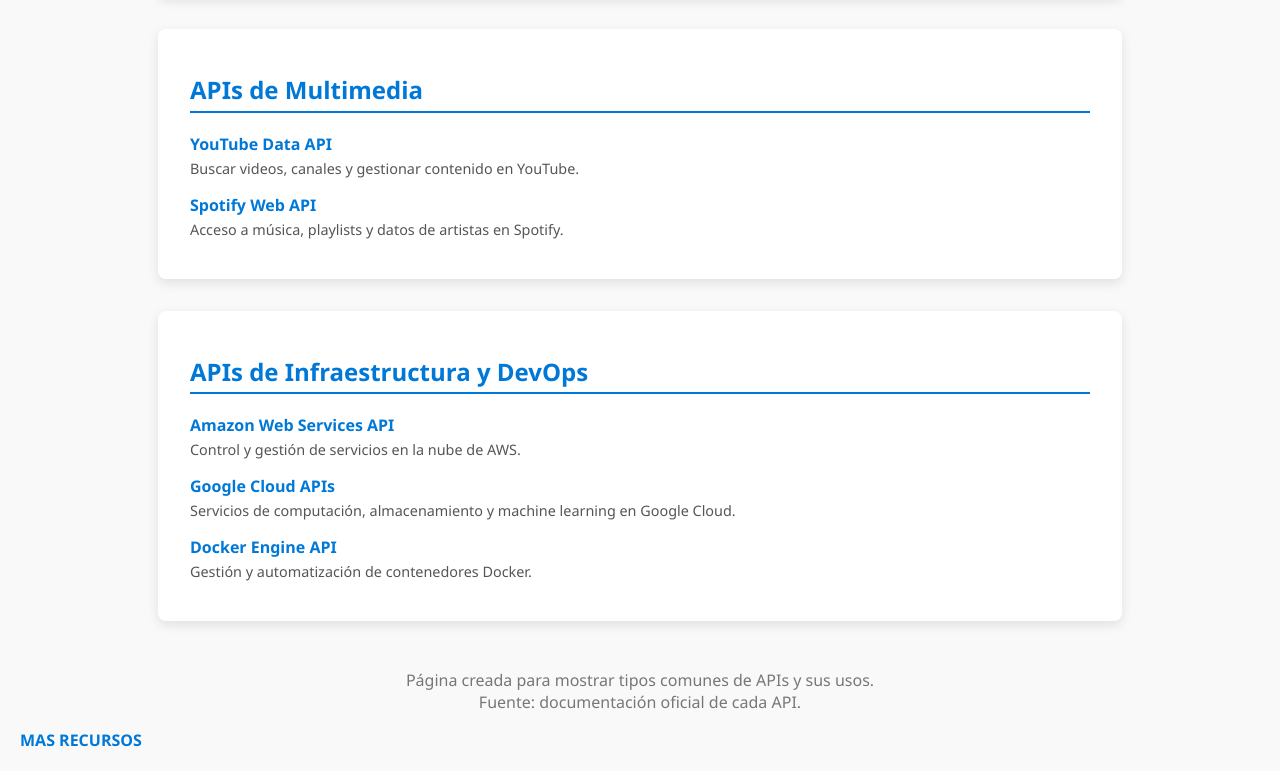
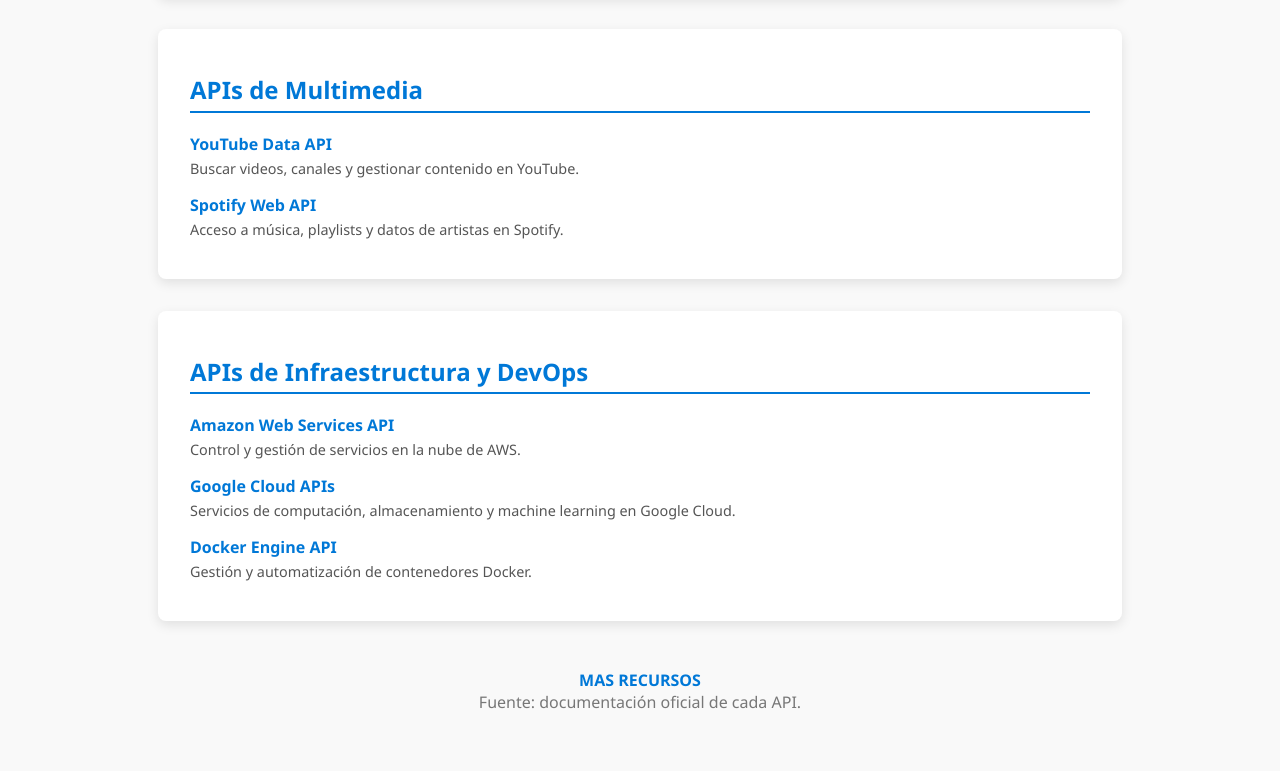
Before and after one commit to ELPULSAR/260300, a plain HTML site: page index.html in a window 1280 px wide. Shown: the part 2127-2898 px from the top of the page. After the commit the page ends 2876 px from the top, so only its background shows below. Drawn offline with Linux system fonts and the light colour scheme.

Commit message:
Update index.html

```diff
--- a/index.html
+++ b/index.html
@@ -195,10 +195,9 @@
 </section>
 
 <footer style="text-align:center; padding:1rem; color:#777;">
-  Página creada para mostrar tipos comunes de APIs y sus usos.
+    <a href="https://elpulsar.github.io/260300/2.html" target="_blank">MAS RECURSOS</a>
   <br />Fuente: documentación oficial de cada API.
 </footer>
 
-    <a href="https://elpulsar.github.io/260300/2.html" target="_blank">MAS RECURSOS</a>
 </body>
 </html>
```
